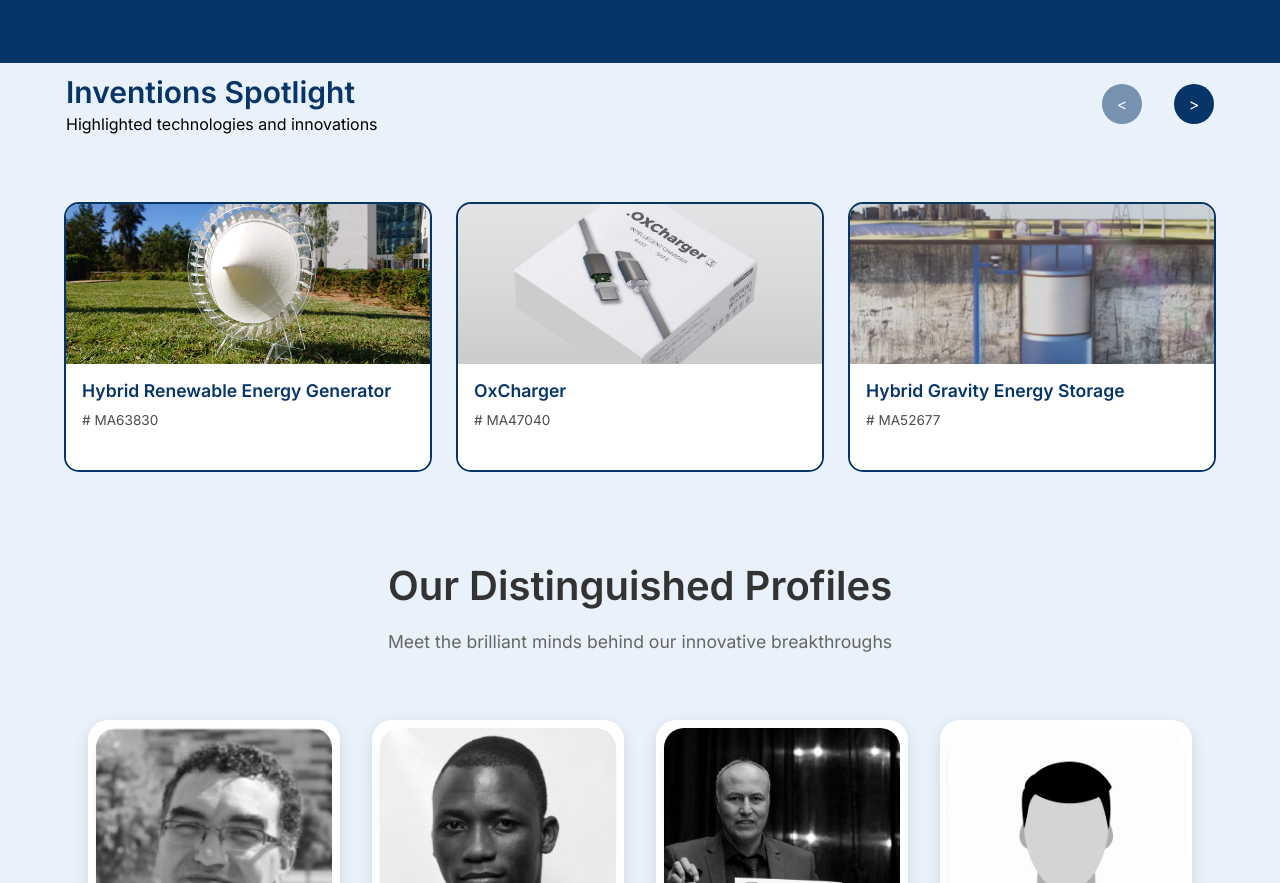
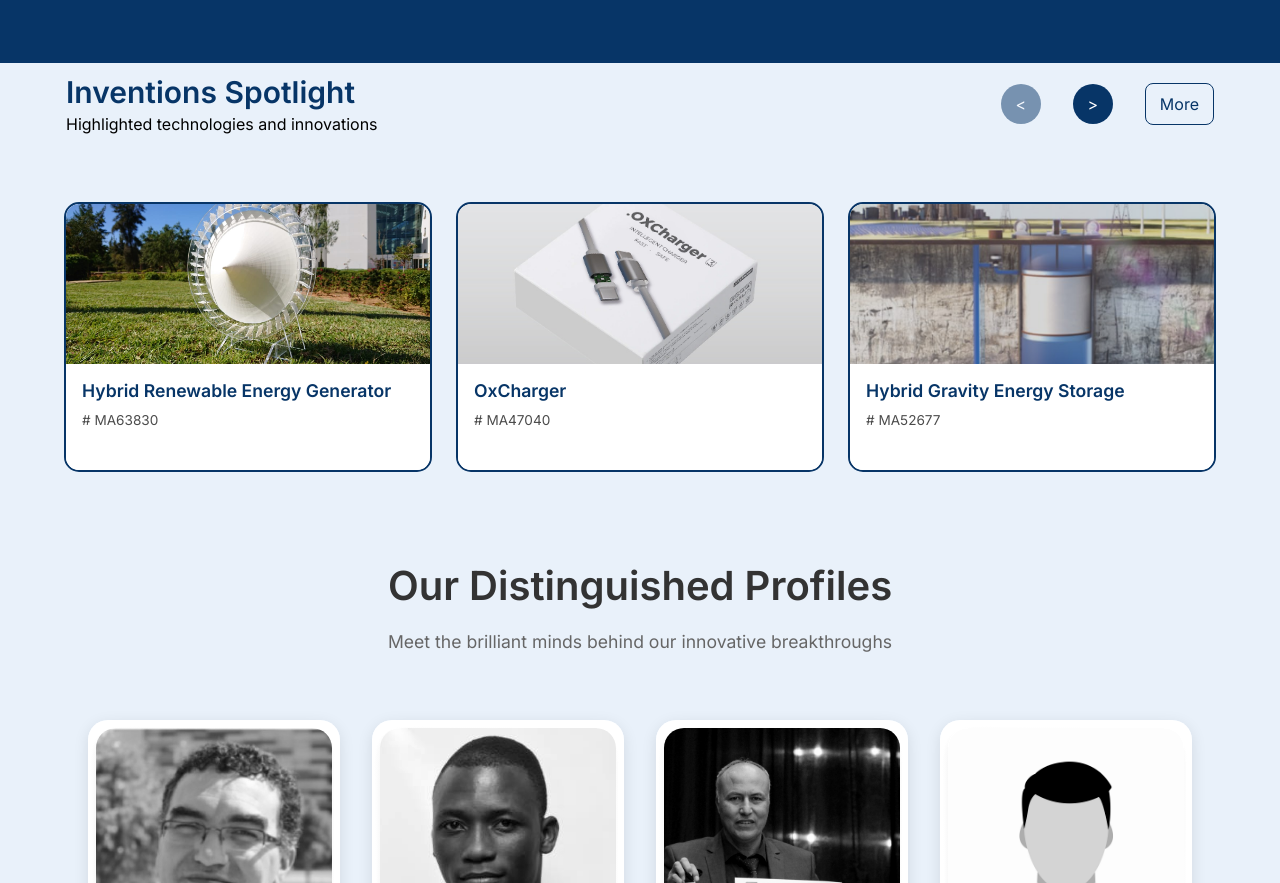
Before and after one commit to yahya-mdarhri/cie_market_frontend, a React (Vite) app: page /tto in a window 1280 px wide. Shown: the part 2219-3102 px from the top of the page. Built offline with nearby package versions, Linux system fonts and the light colour scheme.

Commit message:
Add "More" button and localization support for inventions section
- Introduced a "More" button in the inventions section for navigation.
- Added localization for the "More" button in English, Spanish, and French JSON files.
- Updated CSS for the new button styling and hover effects.

```diff
--- a/src/i18n/locales/en/pages/TTO.json
+++ b/src/i18n/locales/en/pages/TTO.json
@@ -15,6 +15,7 @@
   },
   "inventions": {
     "title": "Inventions Spotlight",
+		"more": "More",
     "subtitle": "Highlighted technologies and innovations",
     "invention_1": {
       "title": "Hybrid Renewable Energy Generator",
--- a/src/i18n/locales/es/pages/TTO.json
+++ b/src/i18n/locales/es/pages/TTO.json
@@ -15,6 +15,7 @@
   },
   "inventions": {
     "title": "Destacado de Invenciones",
+    "more": "Más",
     "subtitle": "Tecnologías e innovaciones destacadas",
     "invention_1": {
       "title": "Generador Híbrido de Energía Renovable",
--- a/src/i18n/locales/fr/pages/TTO.json
+++ b/src/i18n/locales/fr/pages/TTO.json
@@ -15,6 +15,7 @@
   },
   "inventions": {
     "title": "Mise en Avant des Inventions",
+    "more": "Plus",
     "subtitle": "Technologies et innovations mises en avant",
     "invention_1": {
       "title": "Générateur Hybride d'Énergie Renouvelable",
--- a/src/pages/landing/tto/tto.css
+++ b/src/pages/landing/tto/tto.css
@@ -122,6 +122,21 @@
 .HighLightSpotRight div[aria-disabled="true"] {
 	opacity: 0.5;
 	cursor: not-allowed;
+}
+
+.moreButton {
+	background-color: transparent;
+	border: 1px solid var(--primary-color);
+	color: var(--primary-color);
+	padding: 8px 14px;
+	border-radius: 8px;
+	cursor: pointer;
+	transition: all 0.2s ease-in-out;
+}
+
+.moreButton:hover {
+	background-color: var(--primary-color);
+	color: var(--white);
 }
 
 @media (max-width: 768px) {
--- a/src/pages/landing/tto/tto.tsx
+++ b/src/pages/landing/tto/tto.tsx
@@ -29,6 +29,7 @@ function LandingInventionCards({
 	onSelectInvention: (invention: Invention) => void
 }) {
 	const { t } = useTranslation('tto');
+	const navigate = useNavigate();
 	const [currentIndex, setCurrentIndex] = useState(0);
 	const cardsPerView = 3;
 
@@ -89,6 +90,12 @@ function LandingInventionCards({
 					>
 						{'>'}
 					</div>
+					<button
+						className="moreButton"
+						onClick={() => navigate('/technologies')}
+					>
+						{t('inventions.more') || 'More'}
+					</button>
 				</div>
 			</div>
 			<div className="LandingInventionCards">
```
